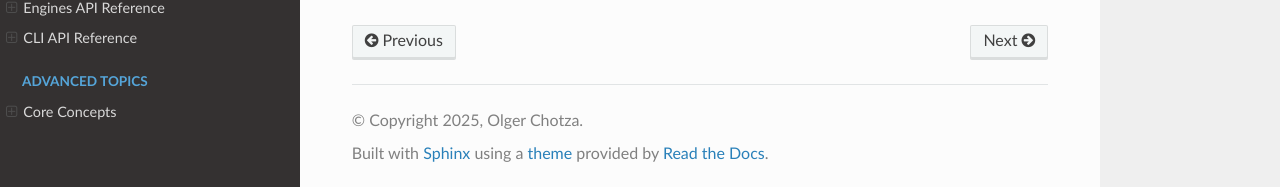
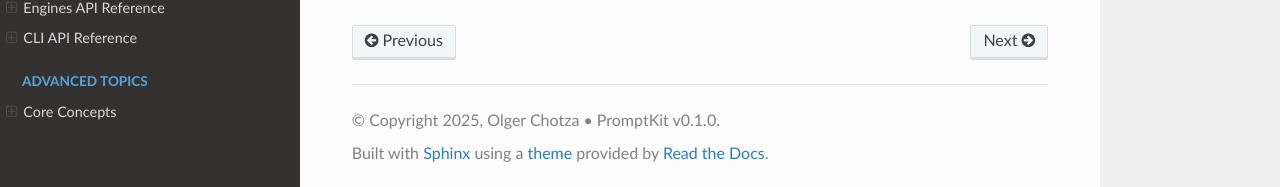
Before and after one commit to ochotzas/promptkit, a Sphinx documentation site: the page built from docs/installation.md, in a window 1280 px wide and 900 px high, scrolled down 787 px. Shown: the part 710-897 px from the top of the window. Built offline with Sphinx 7.4.7 and the Read the Docs theme 3.1.0, drawn with Linux system fonts in a browser that asks for light colours.

````diff
--- a/docs/conf.py
+++ b/docs/conf.py
@@ -18,18 +18,16 @@ sys.path.insert(0, os.path.abspath(".."))
 
 # -- Project information -----------------------------------------------------
 
-project = "PromptKit"
-copyright = "2025, Olger Chotza"
-author = "Olger Chotza"
-
-# Get version from the package
 try:
     from promptkit import __version__
 
     release = __version__
 except ImportError:
-    release = "0.1.0"  # fallback
+    release = "0.0.0"  # fallback
 
+project = "PromptKit"
+copyright = f"2025, Olger Chotza • PromptKit v{release}"
+author = "Olger Chotza"
 
 # -- General configuration ---------------------------------------------------
 
--- a/docs/installation.md
+++ b/docs/installation.md
@@ -19,7 +19,7 @@ For development, clone the repository and install in editable mode with developm
 ```bash
 git clone https://github.com/ochotzas/promptkit.git
 cd promptkit
-pip install -e .[dev]
+pip install -e '.[dev]'
 ```
 
 ## Verify Installation
````
Also changed, not shown: README.md (+1 -1 lines), 2 other files.
